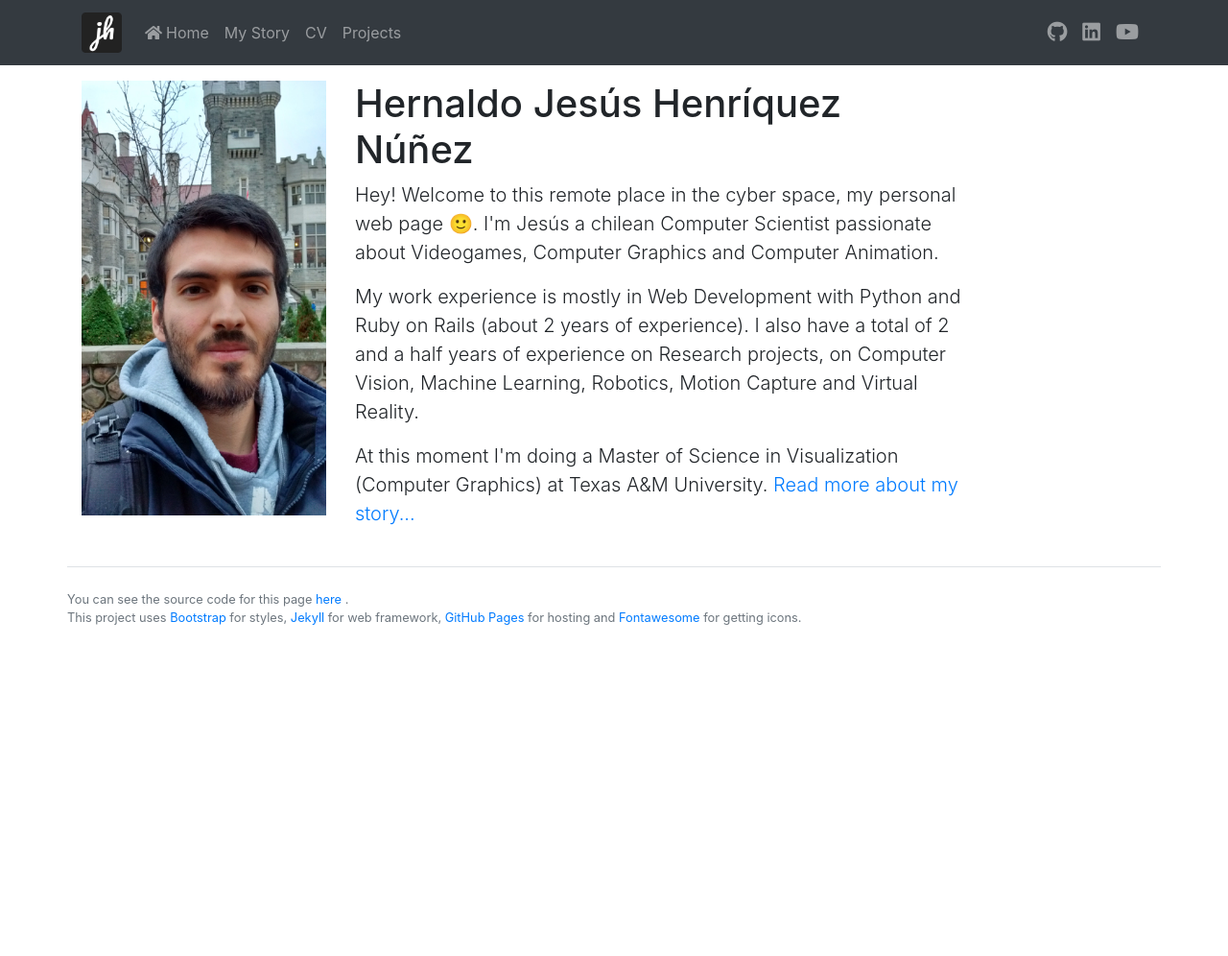
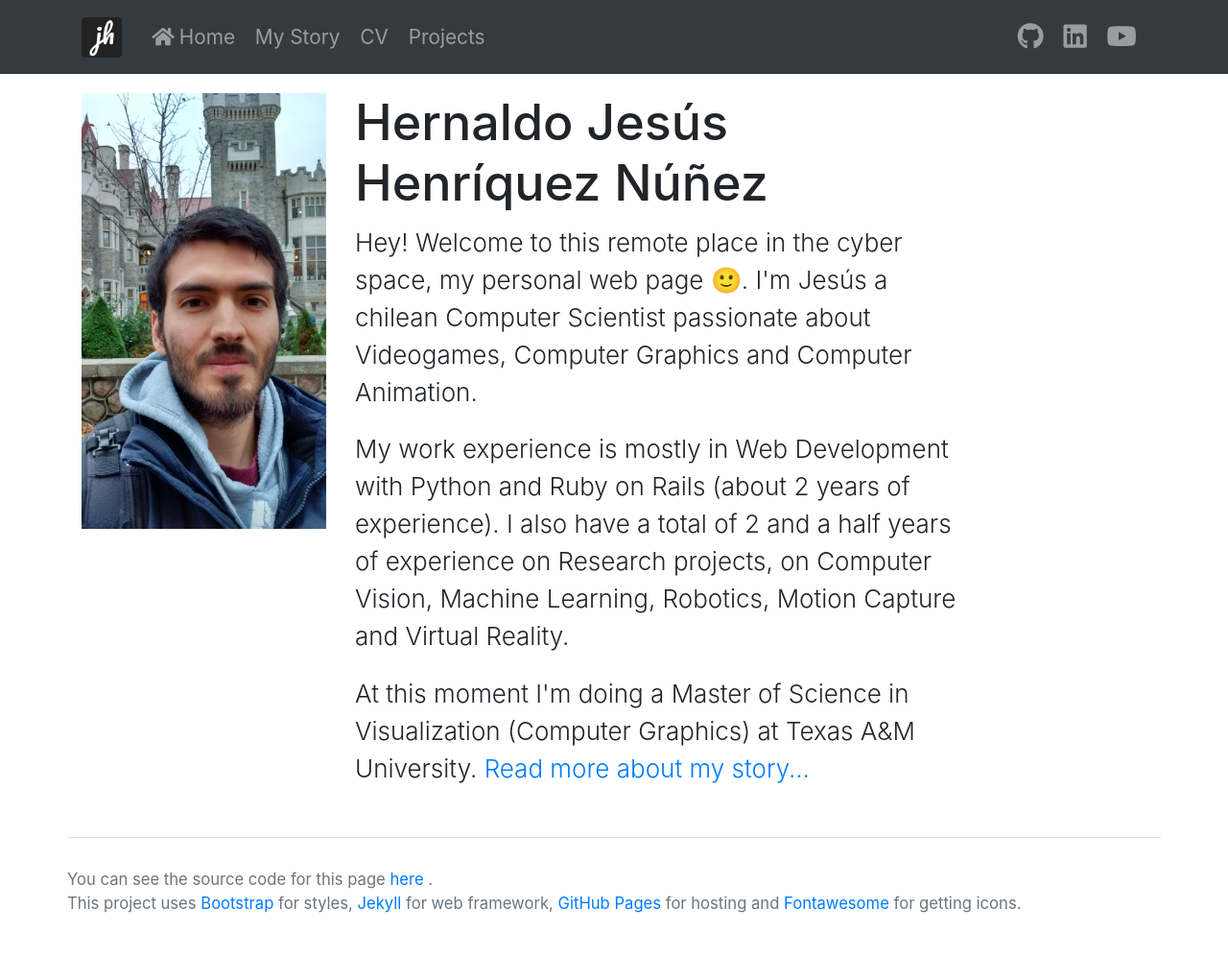
Before and after one commit to HenrYxZ/henryxz.github.io, a Jekyll site: the page built from index.html, in a window 1280 px wide. Shown: the whole page at 96% size. Built offline with Jekyll 4.4.1, drawn with Linux system fonts in a browser that asks for light colours; nearby versions of some CDN libraries; before the commit the page ends 900 px from its top, so only the background shows below that.

Commit message:
feat: responsive font-size and aurora project pdf

```diff
--- a/_layouts/default.html
+++ b/_layouts/default.html
@@ -5,10 +5,11 @@
     <meta charset="utf-8">
     <meta name="viewport" content="width=device-width, initial-scale=1, shrink-to-fit=no">
 
+
+    <link rel="stylesheet" href="https://stackpath.bootstrapcdn.com/bootstrap/4.5.0/css/bootstrap.min.css" integrity="sha384-9aIt2nRpC12Uk9gS9baDl411NQApFmC26EwAOH8WgZl5MYYxFfc+NcPb1dKGj7Sk" crossorigin="anonymous">
+    <link rel="stylesheet" href="https://use.fontawesome.com/releases/v5.11.2/css/all.css" integrity="sha384-KA6wR/X5RY4zFAHpv/CnoG2UW1uogYfdnP67Uv7eULvTveboZJg0qUpmJZb5VqzN" crossorigin="anonymous">
     <!-- link to main stylesheet -->
-    <link rel="stylesheet" type="text/css" href="{% link css/main.css %}" />
-    <link rel="stylesheet" href="https://stackpath.bootstrapcdn.com/bootstrap/4.3.1/css/bootstrap.min.css" integrity="sha384-ggOyR0iXCbMQv3Xipma34MD+dH/1fQ784/j6cY/iJTQUOhcWr7x9JvoRxT2MZw1T" crossorigin="anonymous" />
-    <link rel="stylesheet" href="https://use.fontawesome.com/releases/v5.11.2/css/all.css" integrity="sha384-KA6wR/X5RY4zFAHpv/CnoG2UW1uogYfdnP67Uv7eULvTveboZJg0qUpmJZb5VqzN" crossorigin="anonymous">
+    <link rel="stylesheet" href="{{ 'assets/css/main.css' | relative_url }}" />
     <title>{{ page.title }}</title>
     <!-- Code for adding Google Analytics, if you don't have it remove this lines -->
     {% if site.google_analytics and jekyll.environment == 'production' %}
@@ -83,8 +84,8 @@
     </div>
     <!-- Javascript libraries (this is used for toggling navbar in small devices)-->
     <!-- jQuery first, then Popper.js, then Bootstrap JS -->
-    <script src="https://code.jquery.com/jquery-3.3.1.slim.min.js" integrity="sha384-q8i/X+965DzO0rT7abK41JStQIAqVgRVzpbzo5smXKp4YfRvH+8abtTE1Pi6jizo" crossorigin="anonymous"></script>
-    <script src="https://cdnjs.cloudflare.com/ajax/libs/popper.js/1.14.7/umd/popper.min.js" integrity="sha384-UO2eT0CpHqdSJQ6hJty5KVphtPhzWj9WO1clHTMGa3JDZwrnQq4sF86dIHNDz0W1" crossorigin="anonymous"></script>
-    <script src="https://stackpath.bootstrapcdn.com/bootstrap/4.3.1/js/bootstrap.min.js" integrity="sha384-JjSmVgyd0p3pXB1rRibZUAYoIIy6OrQ6VrjIEaFf/nJGzIxFDsf4x0xIM+B07jRM" crossorigin="anonymous"></script>
+    <script src="https://code.jquery.com/jquery-3.5.1.slim.min.js" integrity="sha384-DfXdz2htPH0lsSSs5nCTpuj/zy4C+OGpamoFVy38MVBnE+IbbVYUew+OrCXaRkfj" crossorigin="anonymous"></script>
+    <script src="https://cdn.jsdelivr.net/npm/popper.js@1.16.0/dist/umd/popper.min.js" integrity="sha384-Q6E9RHvbIyZFJoft+2mJbHaEWldlvI9IOYy5n3zV9zzTtmI3UksdQRVvoxMfooAo" crossorigin="anonymous"></script>
+    <script src="https://stackpath.bootstrapcdn.com/bootstrap/4.5.0/js/bootstrap.min.js" integrity="sha384-OgVRvuATP1z7JjHLkuOU7Xw704+h835Lr+6QL9UvYjZE3Ipu6Tp75j7Bh/kR0JKI" crossorigin="anonymous"></script>
   </body>
 </html>
--- /dev/null
+++ b/assets/css/main.scss
@@ -0,0 +1,48 @@
+---
+# this ensures Jekyll reads the file to be transformed into CSS later
+# only Main files contain this front matter, not partials.
+---
+html {
+  font-size: 1rem;
+}
+
+@media (min-width: 576px) {
+  html {
+    font-size: 1.1rem;
+  }
+}
+
+@media (min-width: 768px) {
+  html {
+    font-size: 1.2rem;
+  }
+}
+
+@media (min-width: 992px) {
+  html {
+    font-size: 1.3rem;
+  }
+}
+
+//
+// html {
+//   font-size: 1rem;
+// }
+//
+// @include media-breakpoint-up(sm) {
+//   html {
+//     font-size: 1.2rem;
+//   }
+// }
+//
+// @include media-breakpoint-up(md) {
+//   html {
+//     font-size: 1.4rem;
+//   }
+// }
+//
+// @include media-breakpoint-up(lg) {
+//   html {
+//     font-size: 1.6rem;
+//   }
+// }
--- a/css/main.css
+++ /dev/null
@@ -1,21 +0,0 @@
-html {
-  font-size: 1rem;
-}
-
-@include media-breakpoint-up(sm) {
-  html {
-    font-size: 1.2rem;
-  }
-}
-
-@include media-breakpoint-up(md) {
-  html {
-    font-size: 1.4rem;
-  }
-}
-
-@include media-breakpoint-up(lg) {
-  html {
-    font-size: 1.6rem;
-  }
-}
```
Also changed, not shown: 1 other file.
